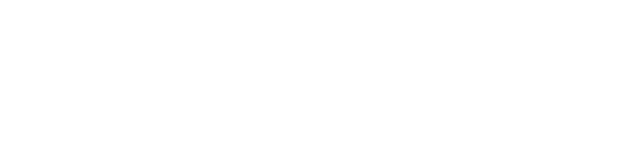
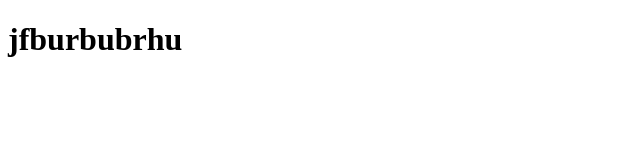
Before and after one commit to Shubhoo22/JavaScriptP, a plain HTML site: page index.html in a window 1280 px wide. Shown: the whole page, without its empty margins (0-640 px from the left). Drawn offline with Linux system fonts and the light colour scheme.

Commit message:
ryyrgyryry

```diff
--- a/index.html
+++ b/index.html
@@ -6,6 +6,7 @@
     <title>Document</title>
 </head>
 <body>
+    <h1> jfburbubrhu </h1>
 </body>
 <script src='firs.js'></script>
 </html>
```
